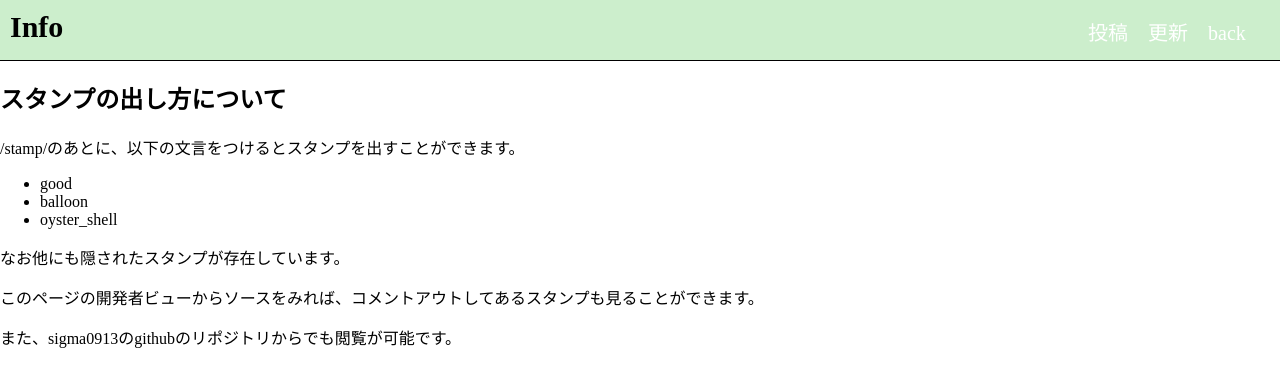
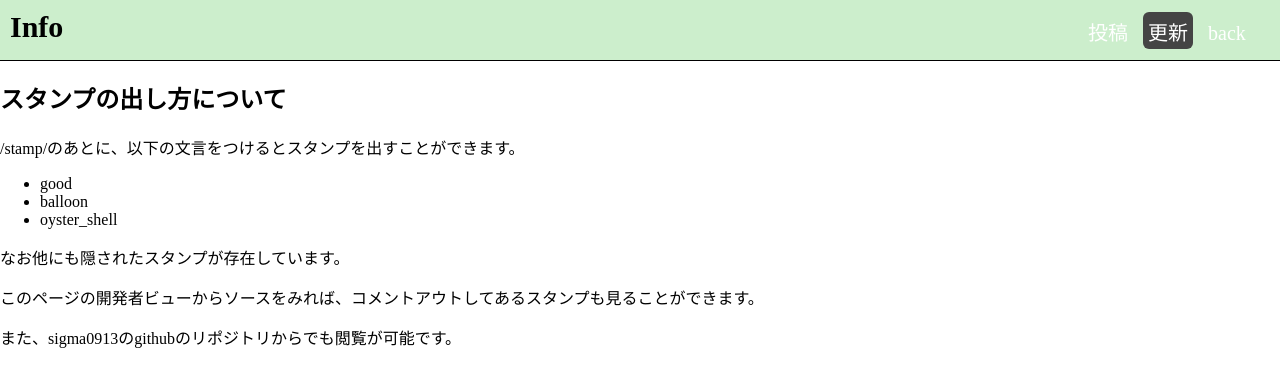
Before and after one commit to sigma0913/mail, a plain HTML site: page info/index.html in a window 1280 px wide. Drawn offline with Linux system fonts and the light colour scheme.

Commit message:
changed buttton

```diff
--- a/assets/style.css
+++ b/assets/style.css
@@ -41,9 +41,11 @@ h1{
 }
 .glaybutton{
     background-color: #444;
+    pointer-events: none;
 }
 .greenbutton{
     background-color: #2e7073;
+    pointer-events: all;
 }
 
 @media (max-width: 600px){
--- a/info/index.html
+++ b/info/index.html
@@ -14,7 +14,7 @@
     </header>
     <div class="buttons">
         <a href="https://forms.gle/tbsSd1qvwtn73NT98" target="blank">投稿</a>
-        <a href="">更新</a>
+        <a href="##" class="glaybutton">更新</a>
         <a href="https://sigma0913.github.io/mail/">back</a>
     </div>
     <div class="blank"></div>
```
Also changed, not shown: index.html (+1 -1 lines).
